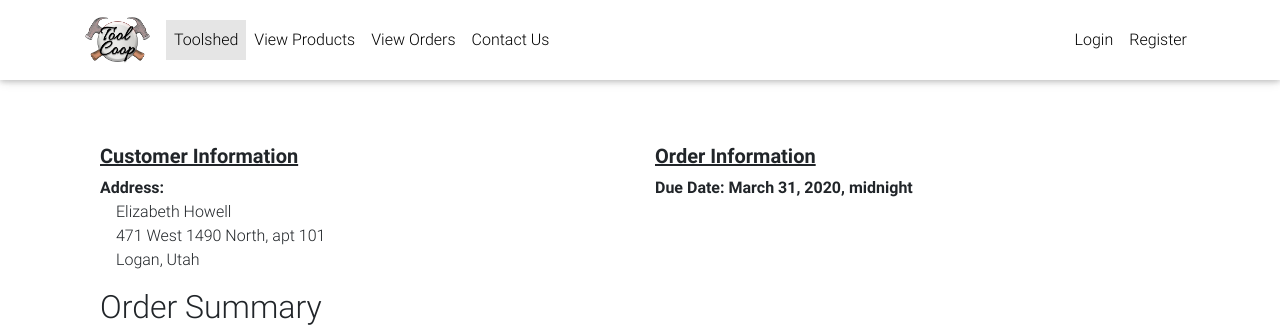
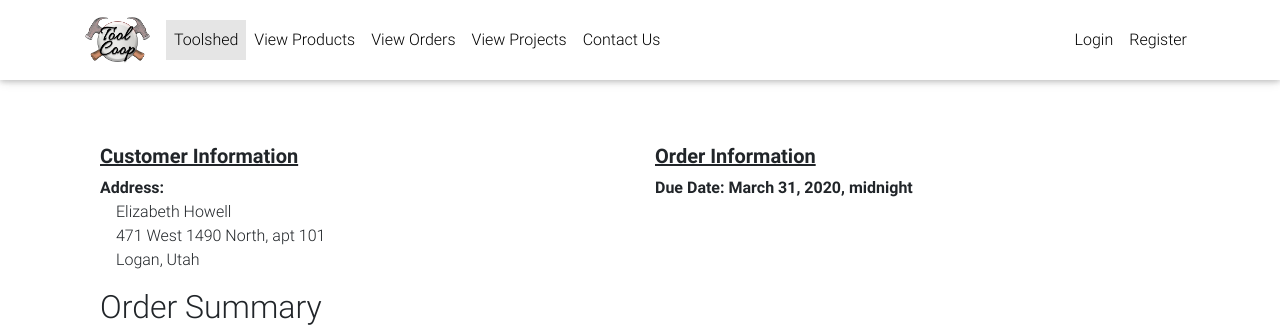
Before and after one commit to itsjaboyd/Tool-Coop, a Django app: page /admin-order-summary/1 in a window 1280 px wide. Shown: the top 329 px of the page. Run offline with Django 3.2, Linux system fonts and the light colour scheme; data comes from the database, SQL or seed files in the repository; some libraries are stand-ins or nearby versions.

Commit message:
add project page to menu

```diff
--- a/src/backend/templates/backend/base.html
+++ b/src/backend/templates/backend/base.html
@@ -76,6 +76,9 @@
             </li>
             <li class="nav-item">
               <a class="nav-link waves-effect" href="{% url 'orders' %}" >View Orders</a>
+            </li>
+            <li class="nav-item">
+              <a class="nav-link waves-effect" href="{% url 'project' %}" >View Projects</a>
             </li>
 			      <li class="nav-item">
               <a class="nav-link waves-effect" href="{% url 'contact' %}" >Contact Us</a>
```
